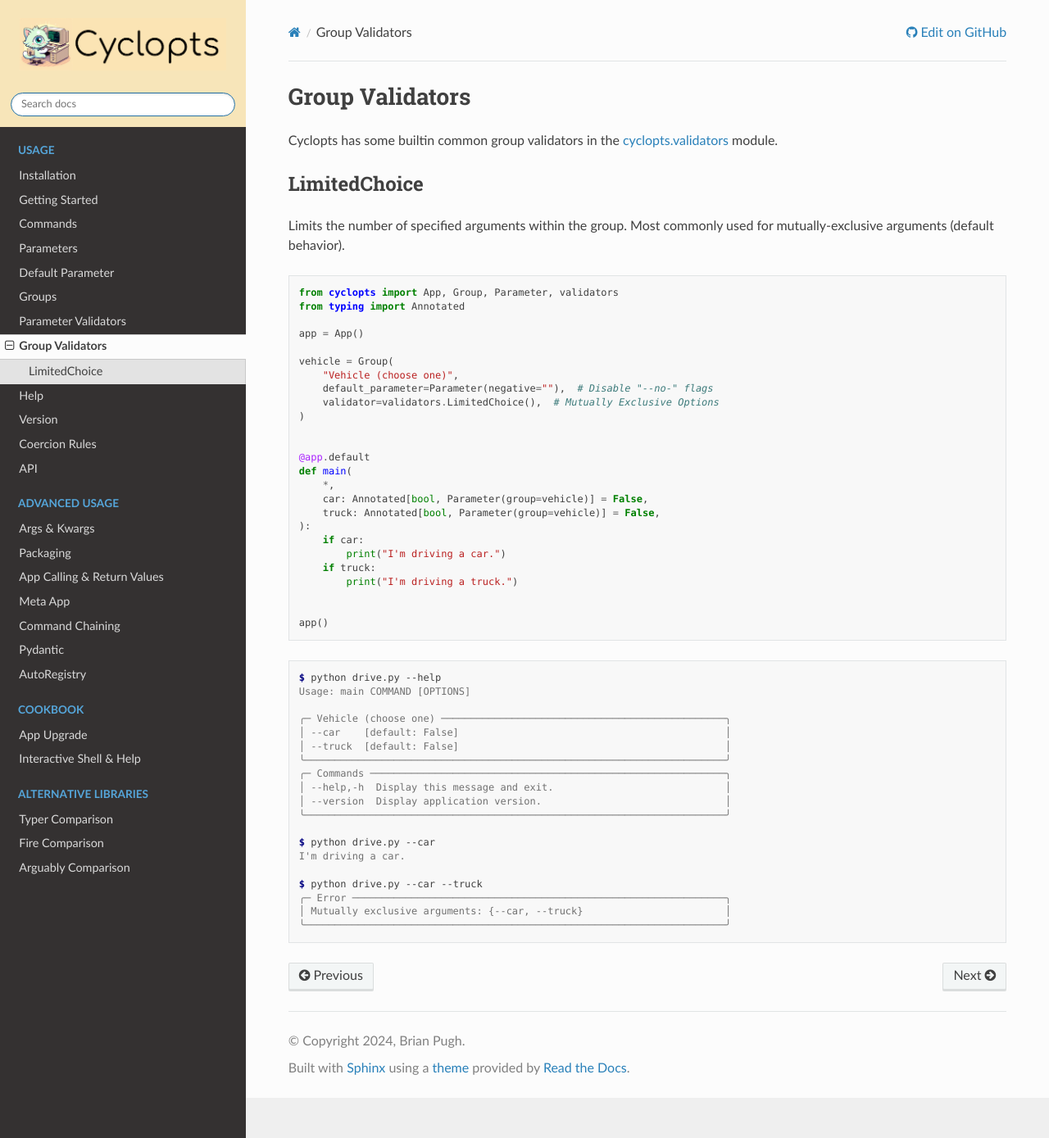
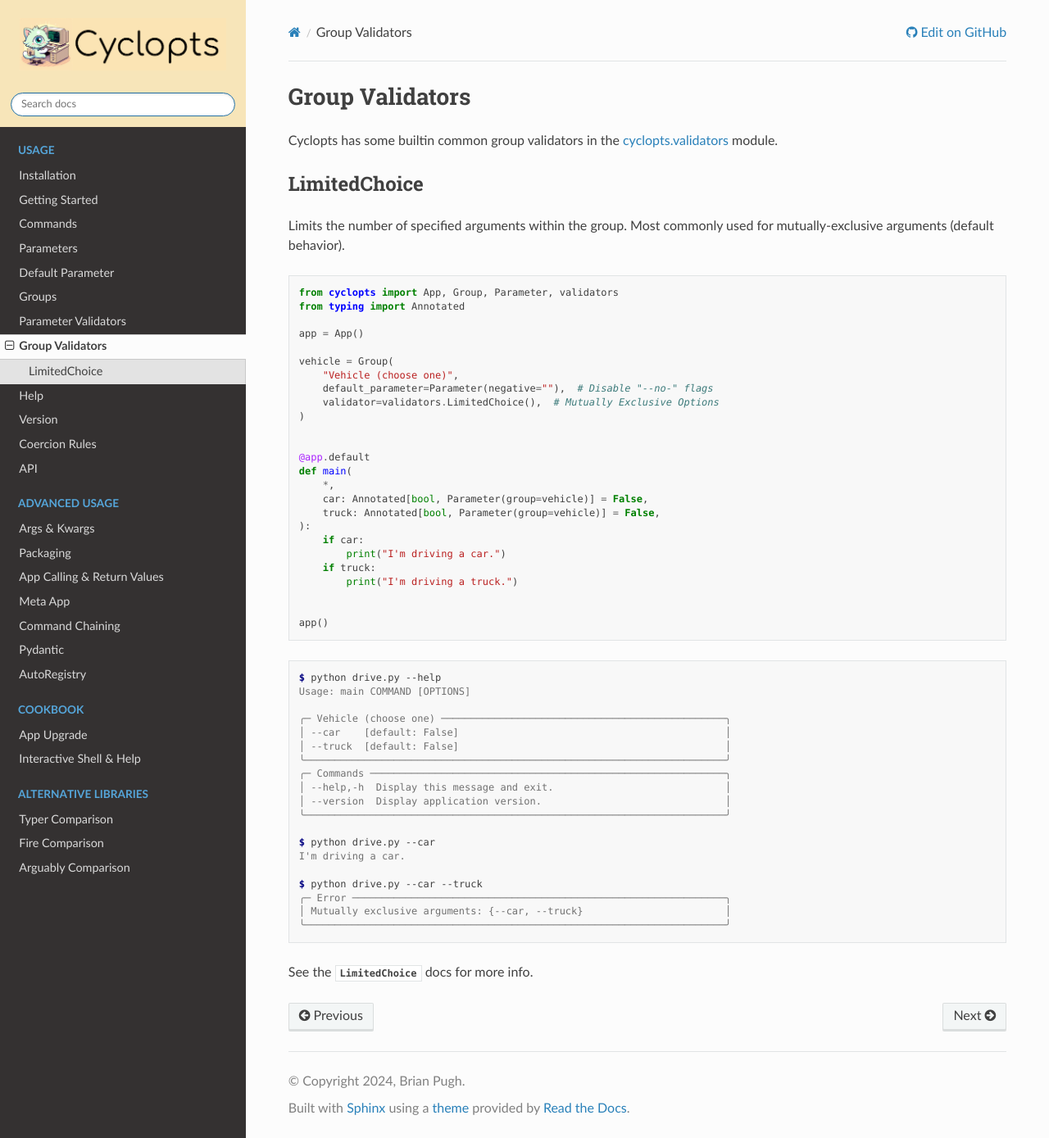
Before and after one commit to BrianPugh/cyclopts, a Sphinx documentation site: the page built from docs/source/group_validators.rst, in a window 1280 px wide and 1389 px high. Shown: the whole window at 82% size. Built offline with Sphinx 7.4.7 and the Read the Docs theme 2.0.0, drawn with Linux system fonts in a browser that asks for light colours.

Commit message:
Link LimitedChoice from group_validators.rst

```diff
--- a/docs/source/group_validators.rst
+++ b/docs/source/group_validators.rst
@@ -61,3 +61,5 @@ Most commonly used for mutually-exclusive arguments (default behavior).
    ╭─ Error ───────────────────────────────────────────────────────────────╮
    │ Mutually exclusive arguments: {--car, --truck}                        │
    ╰───────────────────────────────────────────────────────────────────────╯
+
+See the :class:`.LimitedChoice` docs for more info.
```
